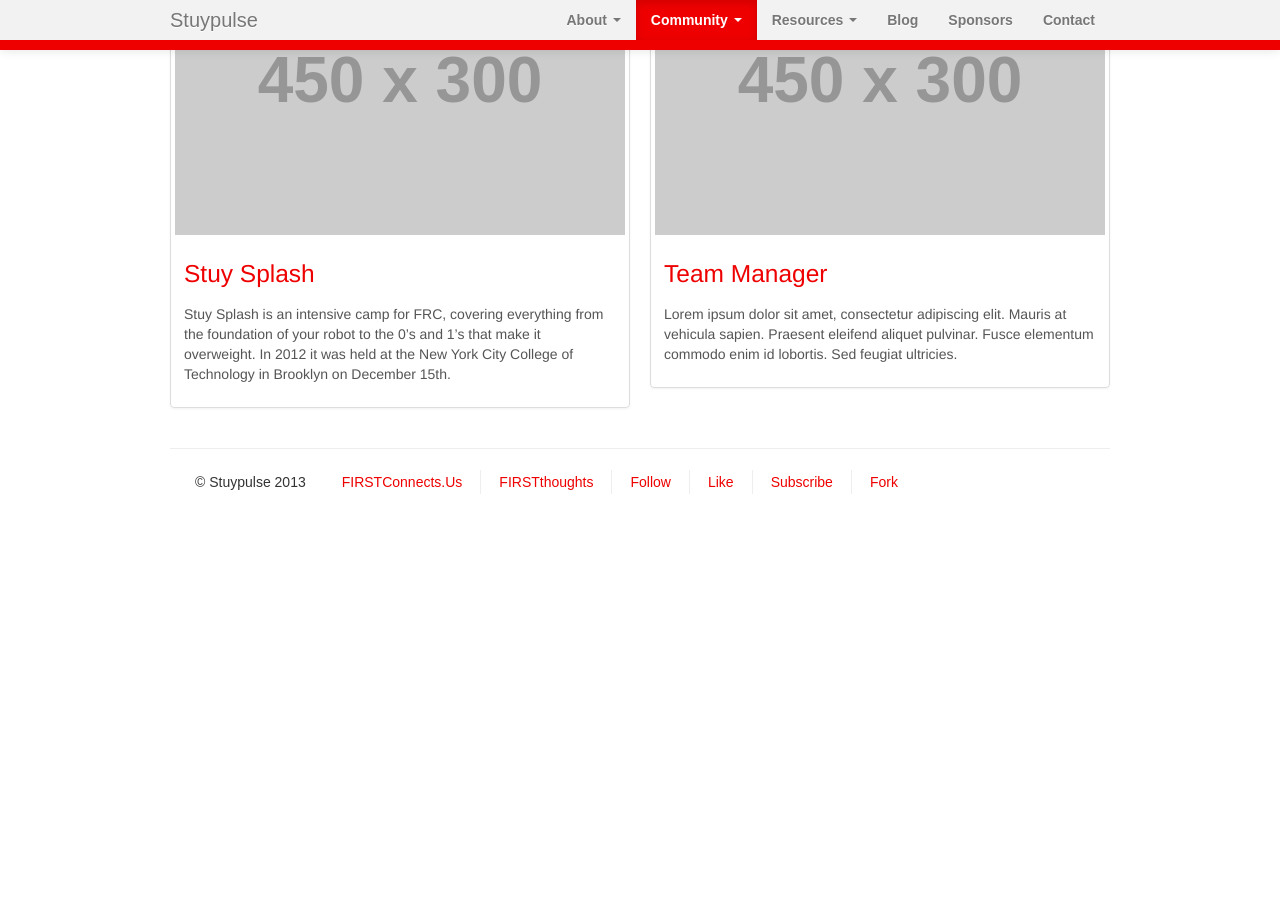
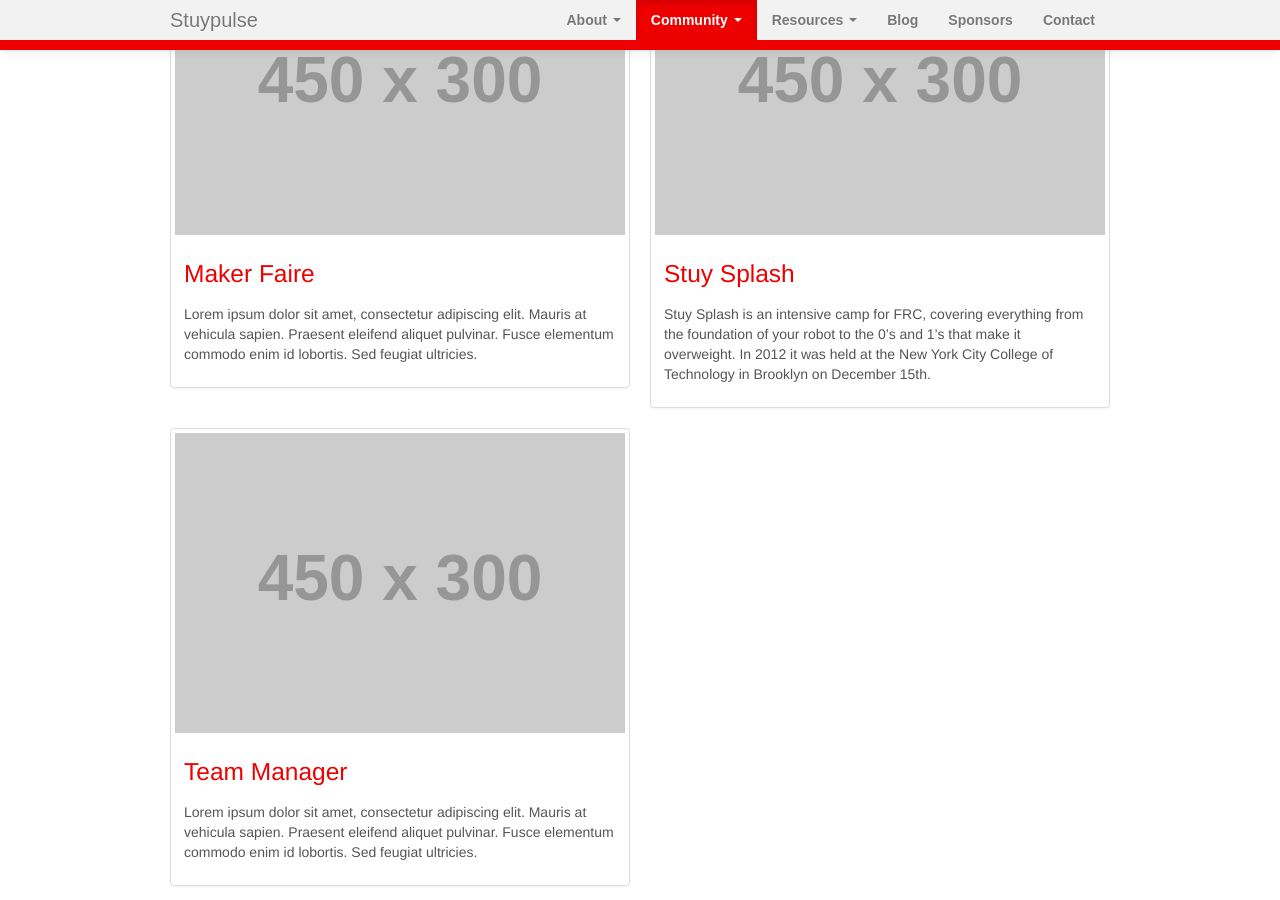
Before and after one commit to StuyPulse/team694.github.io, a Jekyll site: the page built from community/projects/index.html, in a window 1280 px wide and 900 px high, scrolled down 758 px. Built offline with Jekyll 4.4.1, drawn with Linux system fonts in a browser that asks for light colours; nearby versions of some CDN libraries; before the commit the page ends 1292 px from its top, so only the background shows below that.

Commit message:
Re-add Maker Faire to projects list.

```diff
--- a/community/projects/index.html
+++ b/community/projects/index.html
@@ -10,6 +10,10 @@
       url: /community/projects/firstthoughts/
       image-url: http://placehold.it/450x300
       description: FIRSTthoughts collects the expertise of individual team members and mentors, and shares it with the greater FIRST community, for years to come, in the spirit of gracious professionalism. This project aims to tackle the “wealth gap” in experience and resources between veteran and rookie teams, and make the FIRST experience as valuable as possible for all participants.
+    - name: Maker Faire
+      url: /community/projects/makerfaire/
+      image-url: http://placehold.it/450x300
+      description: Lorem ipsum dolor sit amet, consectetur adipiscing elit. Mauris at vehicula sapien. Praesent eleifend aliquet pulvinar. Fusce elementum commodo enim id lobortis. Sed feugiat ultricies.
     - name: Stuy Splash
       url: /community/projects/stuysplash/
       image-url: http://placehold.it/450x300
```
